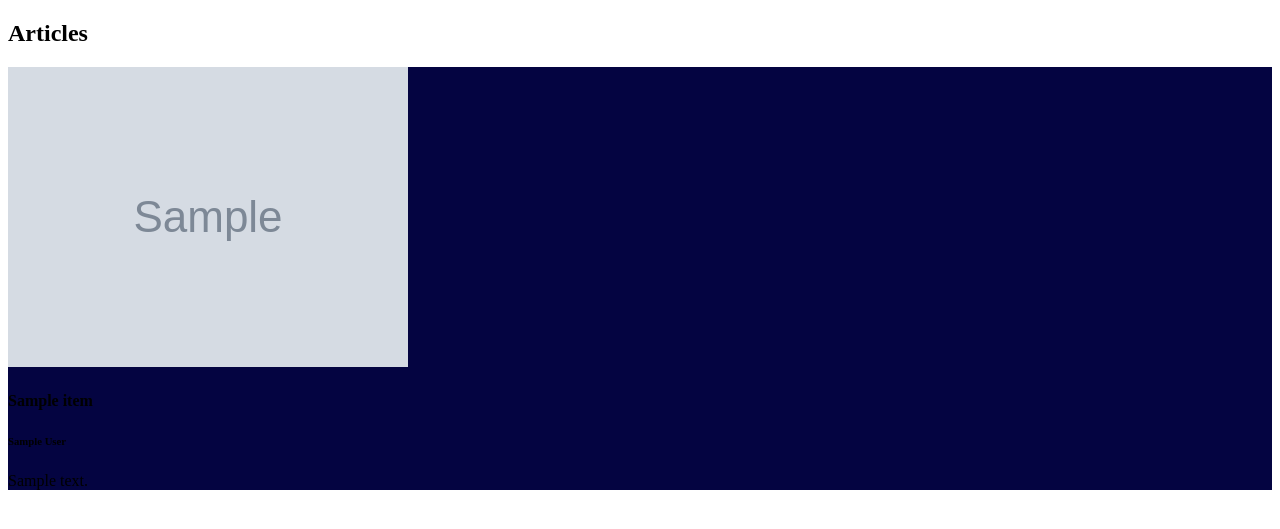
After one commit to Jeff-Mwai/NewsAPP, a Flask app: template app/templates/articles.html in a window 1280 px wide. The commit adds this page. Shown: the top 529 px of the page. Run offline with Flask 2, Linux system fonts and the light colour scheme; the template is opened without the code that fills it: most values are stand-ins (such as "Sample title", 1, 10 or a date in 2020); grey boxes marked "Sample" are stand-in pictures; parts of the project's set-up code (start-up, migrations or seed data) failed here and were passed over; some libraries are stand-ins or nearby versions.

Commit message:
Added display card

```diff
--- a/app/config.py
+++ b/app/config.py
@@ -3,6 +3,7 @@ class Config:
     General configuration parent class
     '''
     NEWS_API_BASE_URL = 'https://newsapi.org/v2/sources?language=en&category={}&apiKey={}'
+    ARTICLE_API_BASE_URL = 'https://newsapi.org/v2/everything?language=en&sources={}&apiKey={}'
 
 
 
--- a/app/models/news.py
+++ b/app/models/news.py
@@ -4,11 +4,14 @@ class News:
     News class that will define the objects of the news
     '''
 
-    def __init__(self, author, title, description, publishedAt):
+    def __init__(self,id, author, title, description, url, urlToImage, publishedAt):
         self.author = author
+        self.id = id
         self.title = title
         self.description = description
         self.publishedAt = publishedAt
+        self.url = url
+        self.urlToImage = urlToImage
 
 
 class Sources:
--- /dev/null
+++ b/app/static/css/articles.css
@@ -0,0 +1,5 @@
+.my_articles {
+    display: flexbox;
+    justify-content: space-between;
+    background-color: rgb(4, 4, 65);
+}
--- /dev/null
+++ b/app/templates/articles.html
@@ -0,0 +1,70 @@
+<!DOCTYPE html>
+<html lang="en">
+
+<head>
+    <meta charset="UTF-8">
+    <meta name="viewport" content="width=device-width, initial-scale=1.0">
+    <title>Articles</title>
+    <link rel="stylesheet" href="{{url_for('static',filename='css/articles.css')}}">
+</head>
+
+<body>
+
+    <!-- {% for item in myNews %}
+    <img src="{{item.urlToImage}}" width="200px" alt="{{item.title}}">
+    {% endfor %} -->
+
+    <h2>Articles</h2>
+
+    <div class="my_articles">
+
+            {% for item in myNews %}
+            <div class="card card-cascade wider">
+
+                <div class="view view-cascade overlay">
+                    <img src="{{item.urlToImage}}" width="400px" alt="{{item.title}}">
+                    <a href="#!">
+                        <div class="mask rgba-white-slight"></div>
+                    </a>
+                </div>
+
+                <div class="card-body card-body-cascade text-center">
+
+                    <h4 class="card-title"><strong>{{item.title}}</strong></h4>
+
+                    <h6 class="blue-text pb-2"><strong>{{item.author}}</strong></h6>
+
+                    <p class="card-text">{{item.description}}</p>
+
+                </div>
+
+            </div>
+
+
+
+
+
+    </div>
+    {% endfor %}
+
+     <!-- <div class="jumbotron hjumbo">
+        <div class="overlay">
+            <h1 class="text-white txt">{{source}} Articles</h1>
+        </div>
+    </div>
+
+     <div class="card-columns">
+        {% for item in myNews %}
+        <div class="card">
+            <img src="{{item.urlToImage}}" width="500px" alt="" class="card-img-top">
+            <div class="card-body">
+                <p>{{item.description}}</p>
+                <p><br>{{ item.author}}</p>
+            </div>
+        </div>
+        {% endfor %}
+    </div> -->
+
+</body>
+
+</html>
```
Also changed, not shown: app/request.py (+34 -13 lines), app/templates/macros.html (+5 -4 lines), app/views.py (+9 -1 lines).
